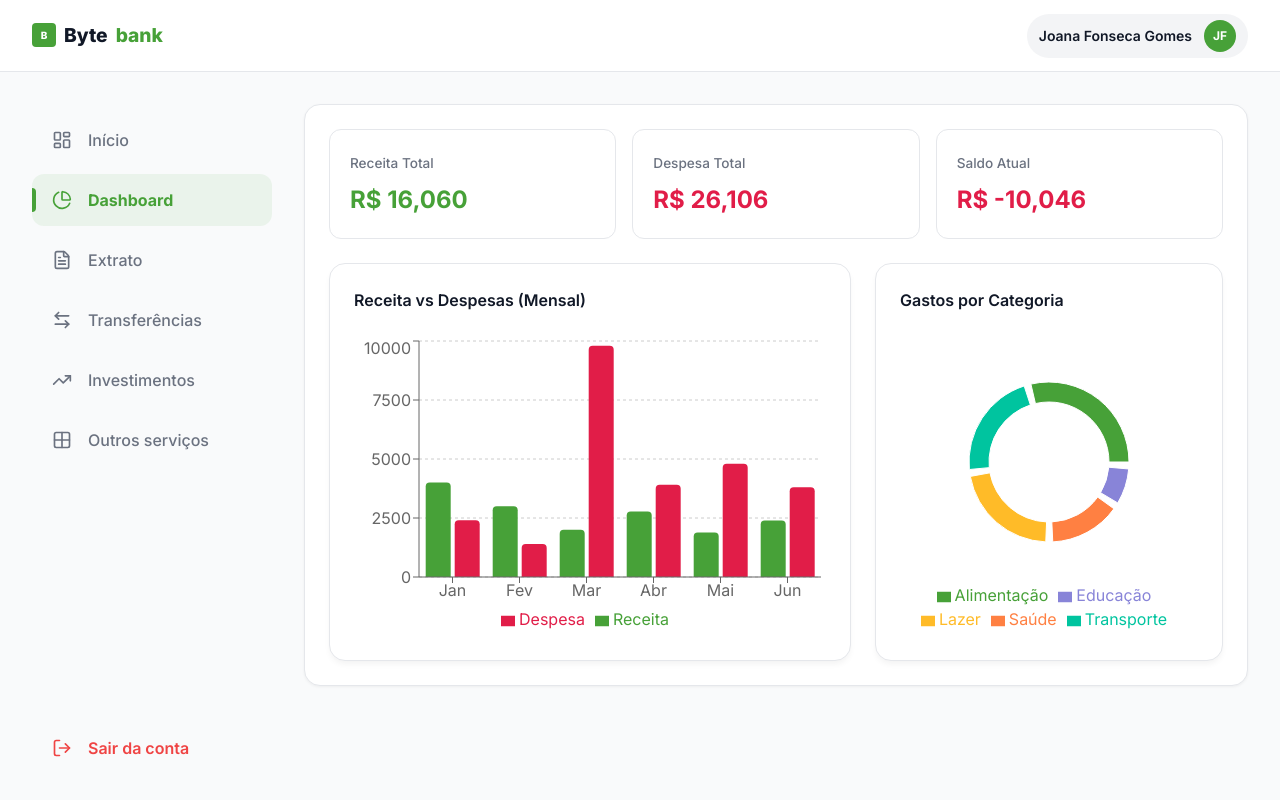
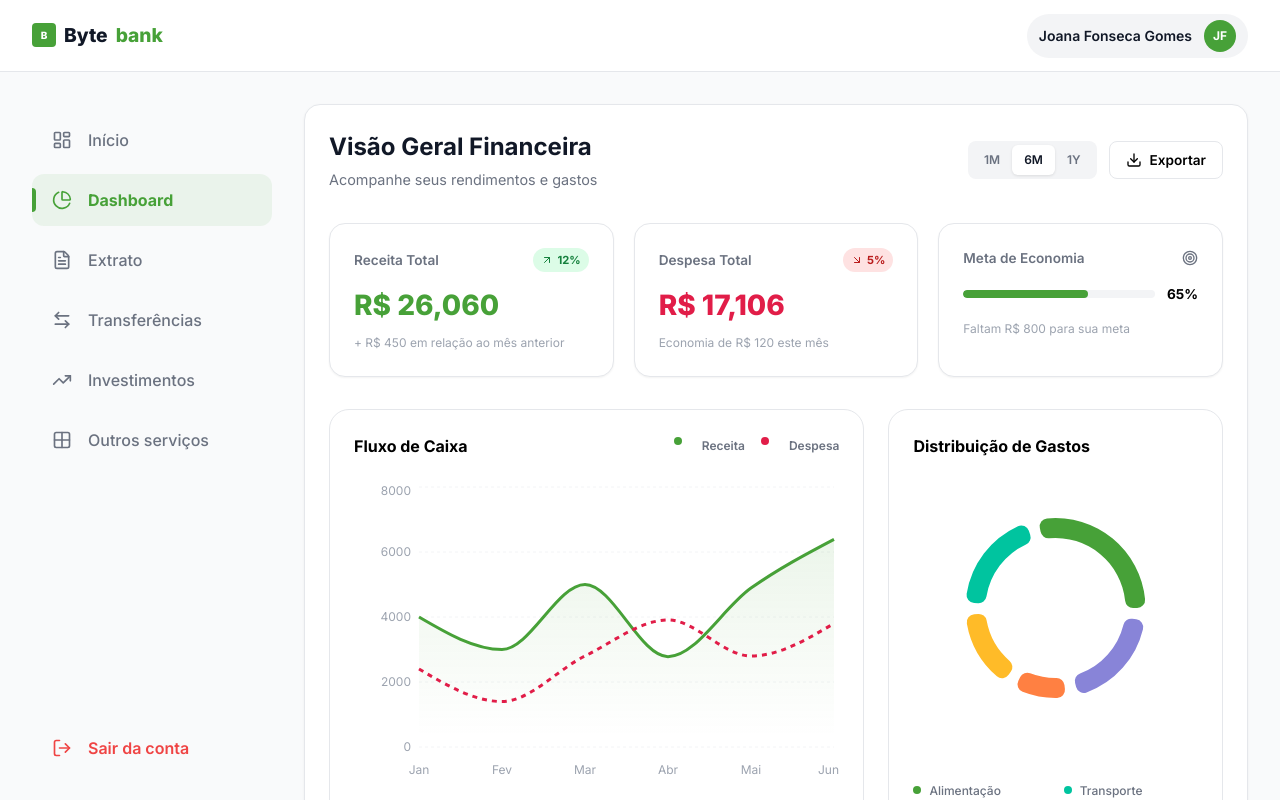
Before and after one commit to ArthurlimaT/fiap-challenge-2, a Next.js app: page /dashboard in a window 1280 px wide. Both pictures are taken after a click on the item "Dashboard". Shown: the top 800 px of the page. Built offline with nearby package versions, Linux system fonts and the light colour scheme.

Commit message:
Atualização da página de Dashboard

```diff
--- a/app/dashboard/components/dashboard/DashboardCharts.tsx
+++ b/app/dashboard/components/dashboard/DashboardCharts.tsx
@@ -1,103 +1,176 @@
 'use client';
-import React, { useMemo } from 'react';
+import React, { useMemo, useState, useEffect } from 'react';
 import {
-  BarChart, Bar, XAxis, YAxis, CartesianGrid, Tooltip, Legend, ResponsiveContainer,
-  PieChart, Pie, Cell, LineChart, Line
+  XAxis, YAxis, CartesianGrid, Tooltip, ResponsiveContainer,
+  PieChart, Pie, Cell, AreaChart, Area
 } from 'recharts';
+import {
+  Download, Target, ArrowUpRight, ArrowDownRight
+} from 'lucide-react';
 import styles from './dashboardCharts.module.scss';
 
-// Mock de dados - Em um cenário real, isso viria via props ou hook de transações
+// Mock de dados
 const dataMensal = [
   { mes: 'Jan', receita: 4000, despesa: 2400 },
   { mes: 'Fev', receita: 3000, despesa: 1398 },
-  { mes: 'Mar', receita: 2000, despesa: 9800 },
+  { mes: 'Mar', receita: 5000, despesa: 2800 },
   { mes: 'Abr', receita: 2780, despesa: 3908 },
-  { mes: 'Mai', receita: 1890, despesa: 4800 },
-  { mes: 'Jun', receita: 2390, despesa: 3800 },
+  { mes: 'Mai', receita: 4890, despesa: 2800 },
+  { mes: 'Jun', receita: 6390, despesa: 3800 },
 ];
 
 const dataCategorias = [
-  { name: 'Alimentação', value: 400 },
-  { name: 'Transporte', value: 300 },
-  { name: 'Lazer', value: 300 },
-  { name: 'Saúde', value: 200 },
-  { name: 'Educação', value: 100 },
+  { name: 'Alimentação', value: 1200 },
+  { name: 'Transporte', value: 800 },
+  { name: 'Lazer', value: 600 },
+  { name: 'Saúde', value: 400 },
+  { name: 'Educação', value: 800 },
 ];
 
 const COLORS = ['#47A138', '#00C49F', '#FFBB28', '#FF8042', '#8884d8'];
 
 export default function DashboardCharts() {
+  const [isClient, setIsClient] = useState(false);
+  const [periodo, setPeriodo] = useState('6m');
 
-  // 🔍 Totais calculados dinamicamente
+  // Garante que o gráfico só renderize no cliente (evita erro de hidratação do Recharts)
+  useEffect(() => {
+    setIsClient(true);
+  }, []);
+
   const totais = useMemo(() => {
     const receitaTotal = dataMensal.reduce((acc, curr) => acc + curr.receita, 0);
     const despesaTotal = dataMensal.reduce((acc, curr) => acc + curr.despesa, 0);
     return {
       receita: receitaTotal,
       despesa: despesaTotal,
-      saldo: receitaTotal - despesaTotal
+      saldo: receitaTotal - despesaTotal,
+      economia: 65
     };
   }, []);
 
+  if (!isClient) return null;
+
   return (
     <div className={styles.chartsWrapper}>
-      {/* Cards de Totais Dinâmicos */}
+      {/* Cabeçalho de Controle */}
+      <header className={styles.dashHeader}>
+        <div className={styles.dashTitle}>
+          <h2>Visão Geral Financeira</h2>
+          <p>Acompanhe seus rendimentos e gastos</p>
+        </div>
+
+        <div className={styles.dashControls}>
+          <div className={styles.filterGroup}>
+            <button className={periodo === '1m' ? styles.active : ''} onClick={() => setPeriodo('1m')}>1M</button>
+            <button className={periodo === '6m' ? styles.active : ''} onClick={() => setPeriodo('6m')}>6M</button>
+            <button className={periodo === '1y' ? styles.active : ''} onClick={() => setPeriodo('1y')}>1Y</button>
+          </div>
+          <button className={styles.exportBtn}>
+            <Download size={16} /> Exportar
+          </button>
+        </div>
+      </header>
+
+      {/* Grid de Stats */}
       <section className={styles.statsGrid}>
         <div className={styles.statCard}>
-          <span>Receita Total</span>
+          <div className={styles.statHeader}>
+            <span>Receita Total</span>
+            <div className={`${styles.badge} ${styles.up}`}><ArrowUpRight size={12}/> 12%</div>
+          </div>
           <h4 className={styles.receita}>R$ {totais.receita.toLocaleString()}</h4>
+          <p className={styles.trendText}>+ R$ 450 em relação ao mês anterior</p>
         </div>
+
         <div className={styles.statCard}>
-          <span>Despesa Total</span>
+          <div className={styles.statHeader}>
+            <span>Despesa Total</span>
+            <div className={`${styles.badge} ${styles.down}`}><ArrowDownRight size={12}/> 5%</div>
+          </div>
           <h4 className={styles.despesa}>R$ {totais.despesa.toLocaleString()}</h4>
+          <p className={styles.trendText}>Economia de R$ 120 este mês</p>
         </div>
+
         <div className={styles.statCard}>
-          <span>Saldo Atual</span>
-          <h4 className={totais.saldo >= 0 ? styles.receita : styles.despesa}>
-            R$ {totais.saldo.toLocaleString()}
-          </h4>
+          <div className={styles.statHeader}>
+            <span>Meta de Economia</span>
+            <Target size={16} color="#6B7280" />
+          </div>
+          <div className={styles.progressWrapper}>
+             <div className={styles.progressBar}>
+                <div className={styles.progressFill} style={{ width: `${totais.economia}%` }}></div>
+             </div>
+             <span className={styles.progressValue}>{totais.economia}%</span>
+          </div>
+          <p className={styles.trendText}>Faltam R$ 800 para sua meta</p>
         </div>
       </section>
 
+      {/* Gráficos Principais */}
       <div className={styles.chartsGrid}>
-        {/* 📈 Gráfico de gastos por mês & Receita vs Despesa */}
         <div className={styles.chartContainer}>
-          <h3>Receita vs Despesas (Mensal)</h3>
+          <div className={styles.chartHeader}>
+            <h3>Fluxo de Caixa</h3>
+            <div className={styles.legendCustom}>
+               <span className={styles.dotRec}></span> Receita
+               <span className={styles.dotDes}></span> Despesa
+            </div>
+          </div>
           <ResponsiveContainer width="100%" height={300}>
-            <BarChart data={dataMensal}>
-              <CartesianGrid strokeDasharray="3 3" vertical={false} />
-              <XAxis dataKey="mes" />
-              <YAxis />
-              <Tooltip cursor={{fill: '#f3f4f6'}} />
-              <Legend />
-              <Bar dataKey="receita" fill="#47A138" name="Receita" radius={[4, 4, 0, 0]} />
-              <Bar dataKey="despesa" fill="#E11D48" name="Despesa" radius={[4, 4, 0, 0]} />
-            </BarChart>
+            <AreaChart data={dataMensal}>
+              <defs>
+                <linearGradient id="colorRec" x1="0" y1="0" x2="0" y2="1">
+                  <stop offset="5%" stopColor="#47A138" stopOpacity={0.1}/>
+                  <stop offset="95%" stopColor="#47A138" stopOpacity={0}/>
+                </linearGradient>
+              </defs>
+              <CartesianGrid strokeDasharray="3 3" vertical={false} stroke="#F3F4F6" />
+              <XAxis dataKey="mes" axisLine={false} tickLine={false} tick={{fill: '#9CA3AF', fontSize: 12}} dy={10} />
+              <YAxis axisLine={false} tickLine={false} tick={{fill: '#9CA3AF', fontSize: 12}} />
+              <Tooltip
+                contentStyle={{ borderRadius: '12px', border: 'none', boxShadow: '0 10px 15px -3px rgba(0,0,0,0.1)' }}
+              />
+              <Area type="monotone" dataKey="receita" stroke="#47A138" strokeWidth={3} fillOpacity={1} fill="url(#colorRec)" />
+              <Area type="monotone" dataKey="despesa" stroke="#E11D48" strokeWidth={3} fill="transparent" strokeDasharray="5 5" />
+            </AreaChart>
           </ResponsiveContainer>
         </div>
 
-        {/* 📊 Gráfico de gastos por categoria */}
         <div className={styles.chartContainer}>
-          <h3>Gastos por Categoria</h3>
+          <h3>Distribuição de Gastos</h3>
           <ResponsiveContainer width="100%" height={300}>
             <PieChart>
               <Pie
                 data={dataCategorias}
-                cx="50%"
-                cy="50%"
-                innerRadius={60}
-                outerRadius={80}
-                paddingAngle={5}
+                innerRadius={70}
+                outerRadius={90}
+                paddingAngle={8}
                 dataKey="value"
+                cornerRadius={8} // ✅ Corrigido: Propriedade aqui
               >
                 {dataCategorias.map((entry, index) => (
-                  <Cell key={`cell-${index}`} fill={COLORS[index % COLORS.length]} />
+                  <Cell
+                    key={`cell-${index}`}
+                    fill={COLORS[index % COLORS.length]}
+                    stroke="none" // Remove borda branca
+                  />
                 ))}
               </Pie>
               <Tooltip />
-              <Legend verticalAlign="bottom" />
             </PieChart>
           </ResponsiveContainer>
+          <div className={styles.pieLegend}>
+            {dataCategorias.map((item, idx) => (
+              <div key={idx} className={styles.pieLegendItem}>
+                <span style={{ backgroundColor: COLORS[idx] }}></span>
+                <div className={styles.pieLegendText}>
+                   <label>{item.name}</label>
+                   <p>R$ {item.value}</p>
+                </div>
+              </div>
+            ))}
+          </div>
         </div>
       </div>
     </div>
--- a/app/dashboard/components/dashboard/dashboardCharts.module.scss
+++ b/app/dashboard/components/dashboard/dashboardCharts.module.scss
@@ -1,49 +1,155 @@
 .chartsWrapper {
   display: flex;
   flex-direction: column;
-  gap: 24px;
+  gap: 32px;
   width: 100%;
+}
+
+.dashHeader {
+  display: flex;
+  justify-content: space-between;
+  align-items: center;
+  flex-wrap: wrap;
+  gap: 16px;
+
+  .dashTitle {
+    h2 { font-size: 1.5rem; color: #111827; font-weight: 700; margin: 0; }
+    p { color: #6B7280; font-size: 0.9rem; margin: 4px 0 0; }
+  }
+}
+
+.dashControls {
+  display: flex;
+  gap: 12px;
+  align-items: center;
+}
+
+.filterGroup {
+  display: flex;
+  background: #F3F4F6;
+  padding: 4px;
+  border-radius: 8px;
+
+  button {
+    padding: 6px 12px;
+    border: none;
+    background: transparent;
+    font-size: 0.75rem;
+    font-weight: 600;
+    color: #6B7280;
+    cursor: pointer;
+    border-radius: 6px;
+    transition: 0.2s;
+
+    &.active {
+      background: white;
+      color: #111827;
+      box-shadow: 0 1px 3px rgba(0,0,0,0.1);
+    }
+  }
+}
+
+.exportBtn {
+  display: flex;
+  align-items: center;
+  gap: 8px;
+  padding: 8px 16px;
+  border: 1px solid #E5E7EB;
+  background: white;
+  border-radius: 8px;
+  font-size: 0.85rem;
+  font-weight: 600;
+  cursor: pointer;
+  &:hover { background: #F9FAF7; }
 }
 
 .statsGrid {
   display: grid;
-  grid-template-columns: repeat(auto-fit, minmax(200px, 1fr));
-  gap: 16px;
+  grid-template-columns: repeat(auto-fit, minmax(240px, 1fr));
+  gap: 20px;
 }
 
 .statCard {
   background: white;
-  padding: 20px;
-  border-radius: 12px;
+  padding: 24px;
+  border-radius: 16px;
   border: 1px solid #E5E7EB;
-  span { font-size: 0.85rem; color: #6B7280; font-weight: 500; }
-  h4 { font-size: 1.5rem; margin-top: 8px; font-weight: 700; }
+  box-shadow: 0 1px 2px rgba(0,0,0,0.05);
+
+  .statHeader {
+    display: flex;
+    justify-content: space-between;
+    align-items: center;
+    span { font-size: 0.85rem; color: #6B7280; font-weight: 600; }
+  }
+
+  h4 { font-size: 1.75rem; margin: 12px 0 8px; font-weight: 800; }
+  .trendText { font-size: 0.75rem; color: #9CA3AF; margin: 0; }
 }
 
 .receita { color: #47A138; }
 .despesa { color: #E11D48; }
 
+.badge {
+  display: flex;
+  align-items: center;
+  gap: 4px;
+  padding: 4px 8px;
+  border-radius: 20px;
+  font-size: 0.7rem;
+  font-weight: 700;
+  &.up { background: #DCFCE7; color: #15803D; }
+  &.down { background: #FEE2E2; color: #B91C1C; }
+}
+
+.progressWrapper {
+  display: flex;
+  align-items: center;
+  gap: 12px;
+  margin: 16px 0;
+  .progressBar {
+    flex: 1; height: 8px; background: #F3F4F6; border-radius: 10px; overflow: hidden;
+    .progressFill { height: 100%; background: #47A138; border-radius: 10px; }
+  }
+  .progressValue { font-size: 0.85rem; font-weight: 700; }
+}
+
 .chartsGrid {
   display: grid;
-  grid-template-columns: 1.5fr 1fr; // O mensal fica maior que a pizza
+  grid-template-columns: 1.6fr 1fr;
   gap: 24px;
-
-  @media (max-width: 1024px) {
-    grid-template-columns: 1fr;
-  }
+  @media (max-width: 1024px) { grid-template-columns: 1fr; }
 }
 
 .chartContainer {
   background: white;
   padding: 24px;
-  border-radius: 16px;
+  border-radius: 20px;
   border: 1px solid #E5E7EB;
-  box-shadow: 0 4px 6px -1px rgba(0, 0, 0, 0.05);
+  .chartHeader { display: flex; justify-content: space-between; align-items: center; margin-bottom: 24px; }
+  h3 { font-size: 1rem; margin: 0; font-weight: 700; }
+}
 
-  h3 {
-    font-size: 1rem;
-    color: #111827;
-    margin-bottom: 24px;
-    font-weight: 600;
+.legendCustom {
+  display: flex; gap: 16px; font-size: 0.75rem; font-weight: 600; color: #6B7280;
+  span { display: inline-block; width: 8px; height: 8px; border-radius: 50%; margin-right: 4px; }
+  .dotRec { background: #47A138; } .dotDes { background: #E11D48; }
+}
+
+.pieLegend {
+  margin-top: 24px;
+  display: grid;
+  grid-template-columns: 1fr 1fr;
+  gap: 16px;
+
+  .pieLegendItem {
+    display: flex;
+    align-items: flex-start;
+    gap: 8px;
+    span { min-width: 8px; height: 8px; border-radius: 50%; margin-top: 4px; }
+    .pieLegendText {
+      label { font-size: 0.75rem; color: #6B7280; font-weight: 500; display: block; }
+      p { font-size: 0.85rem; font-weight: 700; color: #111827; margin: 2px 0 0; }
+    }
   }
 }
```
